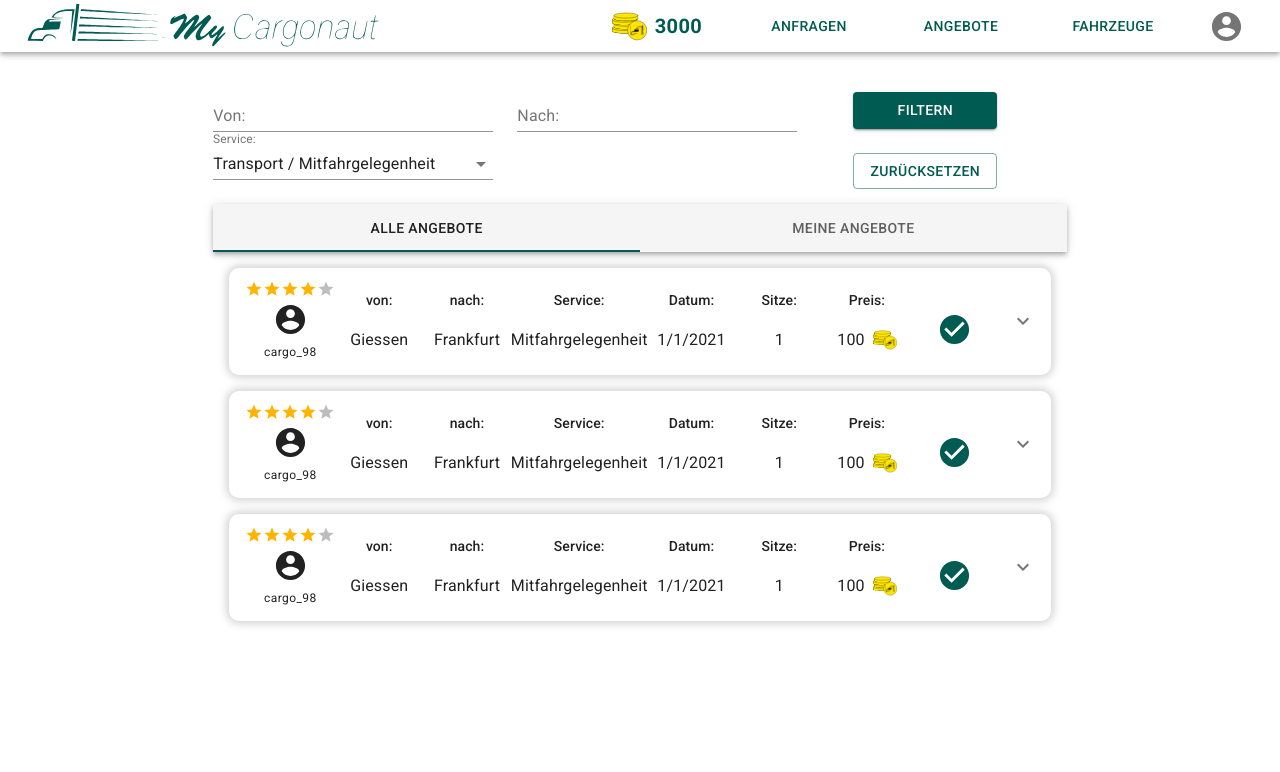
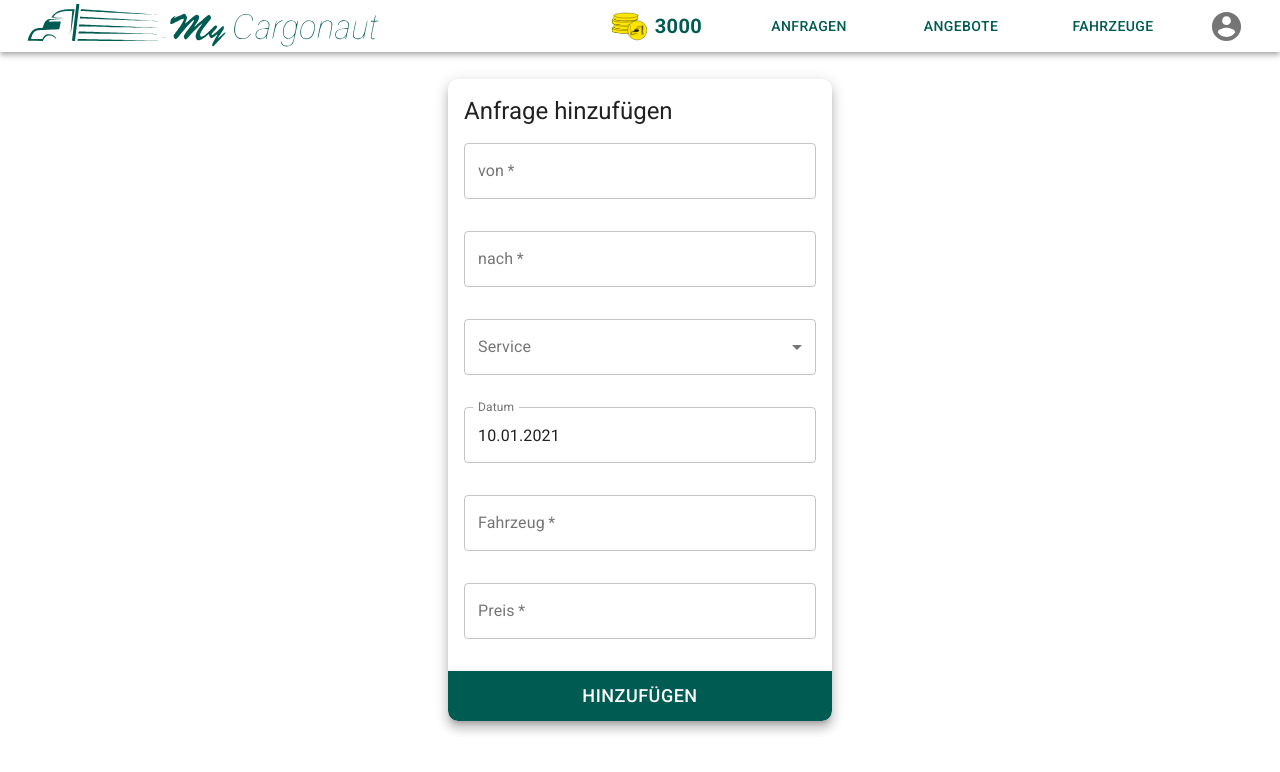
Before and after one commit to THM-Projects-JMDT/MyCargonaut, a React (Create React App) app in the folder frontend/: page /offers/create in a window 1280 px wide. Shown: the top 772 px of the page. Built offline with nearby package versions, Linux system fonts and the light colour scheme.

Commit message:
added AddRequest and AddOffer page

```diff
--- /dev/null
+++ b/frontend/src/components/AddOfferPage/index.tsx
@@ -0,0 +1,25 @@
+import React from "react";
+import { useHistory } from "react-router-dom";
+import { inputFieldOffer } from "../../assets/inputFields";
+import { routes } from "../../routes";
+import { CenterCard } from "../../util/CenterCard";
+import { CustomCard } from "../../util/CustomCard";
+import { InputForm } from "../../util/InputForm";
+
+export const AddOfferPage: React.FC = () => {
+  const history = useHistory();
+
+  const handleAdd = () => {
+    history.push(routes.offers.path);
+  };
+  return (
+    <CenterCard>
+      <CustomCard
+        heading="Anfrage hinzufügen"
+        buttonText="HINZUFÜGEN"
+        content={<InputForm inputFields={inputFieldOffer}></InputForm>}
+        event={handleAdd}
+      ></CustomCard>
+    </CenterCard>
+  );
+};
--- /dev/null
+++ b/frontend/src/components/AddRequestPage/index.tsx
@@ -0,0 +1,25 @@
+import React from "react";
+import { inputFieldRequest } from "../../assets/inputFields";
+import { CenterCard } from "../../util/CenterCard";
+import { CustomCard } from "../../util/CustomCard";
+import { InputForm } from "../../util/InputForm";
+import { useHistory } from "react-router-dom";
+import { routes } from "../../routes";
+
+export const AddRequestPage: React.FC = () => {
+  const history = useHistory();
+
+  const handleAdd = () => {
+    history.push(routes.requests.path);
+  };
+  return (
+    <CenterCard>
+      <CustomCard
+        heading="Anfrage hinzufügen"
+        buttonText="HINZUFÜGEN"
+        content={<InputForm inputFields={inputFieldRequest}></InputForm>}
+        event={handleAdd}
+      ></CustomCard>
+    </CenterCard>
+  );
+};
--- a/frontend/src/components/Offer/OfferDummy.tsx
+++ b/frontend/src/components/Offer/OfferDummy.tsx
@@ -2,6 +2,8 @@ import React from "react";
 import { ListItem, Paper, Typography } from "@material-ui/core";
 import { useStyles } from "./Offer.style";
 import AddBoxOutlinedIcon from "@material-ui/icons/AddBoxOutlined";
+import { useHistory } from "react-router-dom";
+import { routes } from "../../routes";
 
 export interface OfferDummyProps {
   show: string;
@@ -10,8 +12,16 @@ export interface OfferDummyProps {
 export const OfferDummy: React.FC<OfferDummyProps> = ({ show }) => {
   const classes = useStyles();
   const displayText = show === "offers" ? "s Angebot" : " Anfrage";
+  const history = useHistory();
+
+  const handleClick = () => {
+    history.push(
+      show === "offers" ? routes.addOffer.path : routes.addRequest.path
+    );
+  };
+
   return (
-    <ListItem className={classes.root} button>
+    <ListItem className={classes.root} button onClick={handleClick}>
       <Paper className={classes.dummy}>
         <Typography className={classes.text}>
           <AddBoxOutlinedIcon className={classes.addIcon} />{" "}
--- a/frontend/src/routes.ts
+++ b/frontend/src/routes.ts
@@ -6,6 +6,8 @@ import { Registration } from "./components/Registration";
 import { StartPage } from "./components/StartPage";
 import { ProfilePage } from "./components/ProfilePage";
 import { VehiclePage } from "./components/VehiclePage";
+import { AddRequestPage } from "./components/AddRequestPage";
+import { AddOfferPage } from "./components/AddOfferPage";
 
 export interface Route {
   path: string;
@@ -47,13 +49,23 @@ export const routes: Routes = {
   },
   offers: {
     path: "/offers",
+    routeProps: { exact: true },
     props: { show: "offers" },
     component: OfferPage,
   },
   requests: {
     path: "/requests",
+    routeProps: { exact: true },
     props: { show: "requests" },
     component: OfferPage,
+  },
+  addRequest: {
+    path: "/requests/create",
+    component: AddRequestPage,
+  },
+  addOffer: {
+    path: "/offers/create",
+    component: AddOfferPage,
   },
 };
 
```
